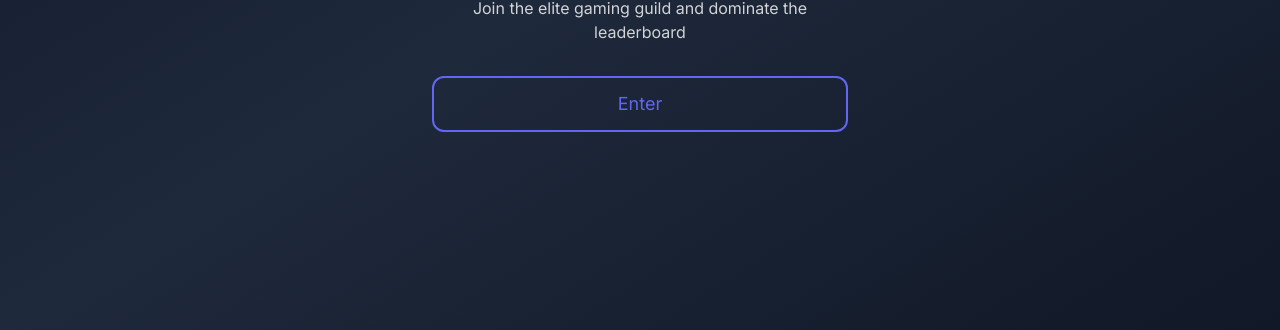
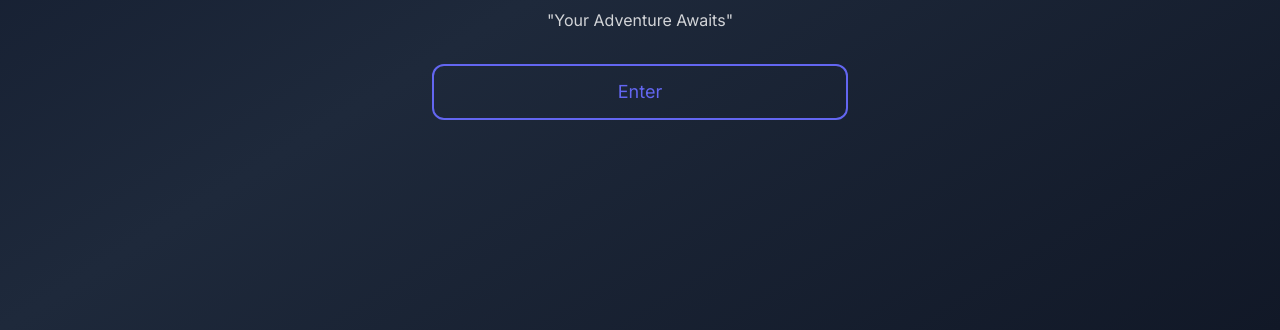
Before and after one commit to sar369/game, a plain HTML site: page index.html in a window 1280 px wide. Shown: the part 470-800 px from the top of the page. Drawn offline with nearby package versions, Linux system fonts and the light colour scheme.

Commit message:
Update index.html

```diff
--- a/index.html
+++ b/index.html
@@ -123,7 +123,7 @@
   <section id="welcome" class="w-full max-w-md text-center px-4 mt-16">
     <img src="https://depressed-beige-hfvwy3rhjv.edgeone.app/Picsart_25-06-14_19-14-45-948(1).jpg" alt="Team Dominators Logo" class="logo rounded-full shadow-lg" />
     <h1 class="text-3xl sm:text-4xl font-bold glow-text mb-6">Welcome to Team Dominators</h1>
-    <p class="opacity-80 mb-8 text-sm sm:text-base">Join the elite gaming guild and dominate the leaderboard</p>
+    <p class="opacity-80 mb-8 text-sm sm:text-base">"Your Adventure Awaits"</p>
     <button onclick="enterMain()" class="neon-btn px-8 py-3 text-lg">Enter</button>
   </section>
 
```
